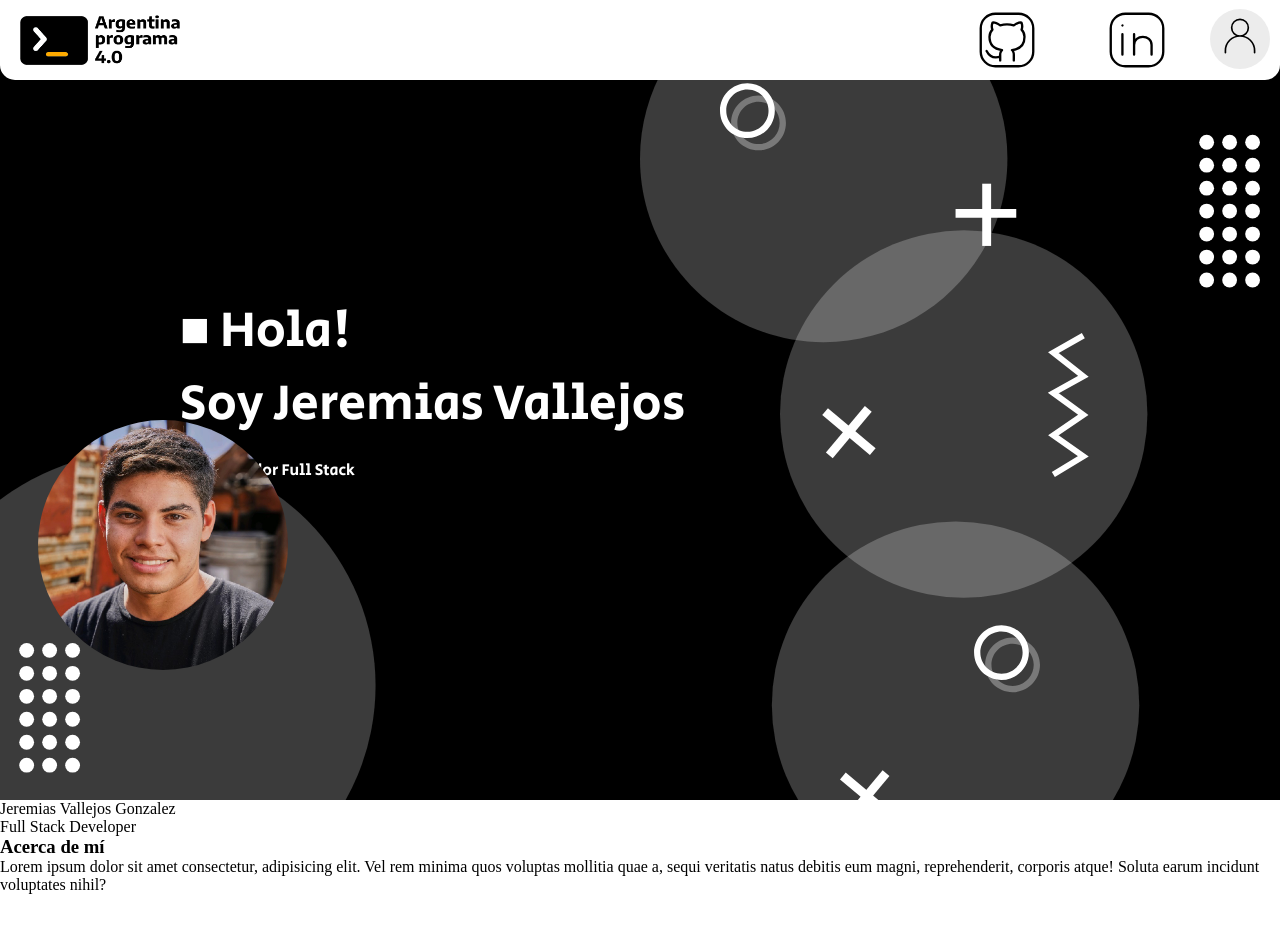
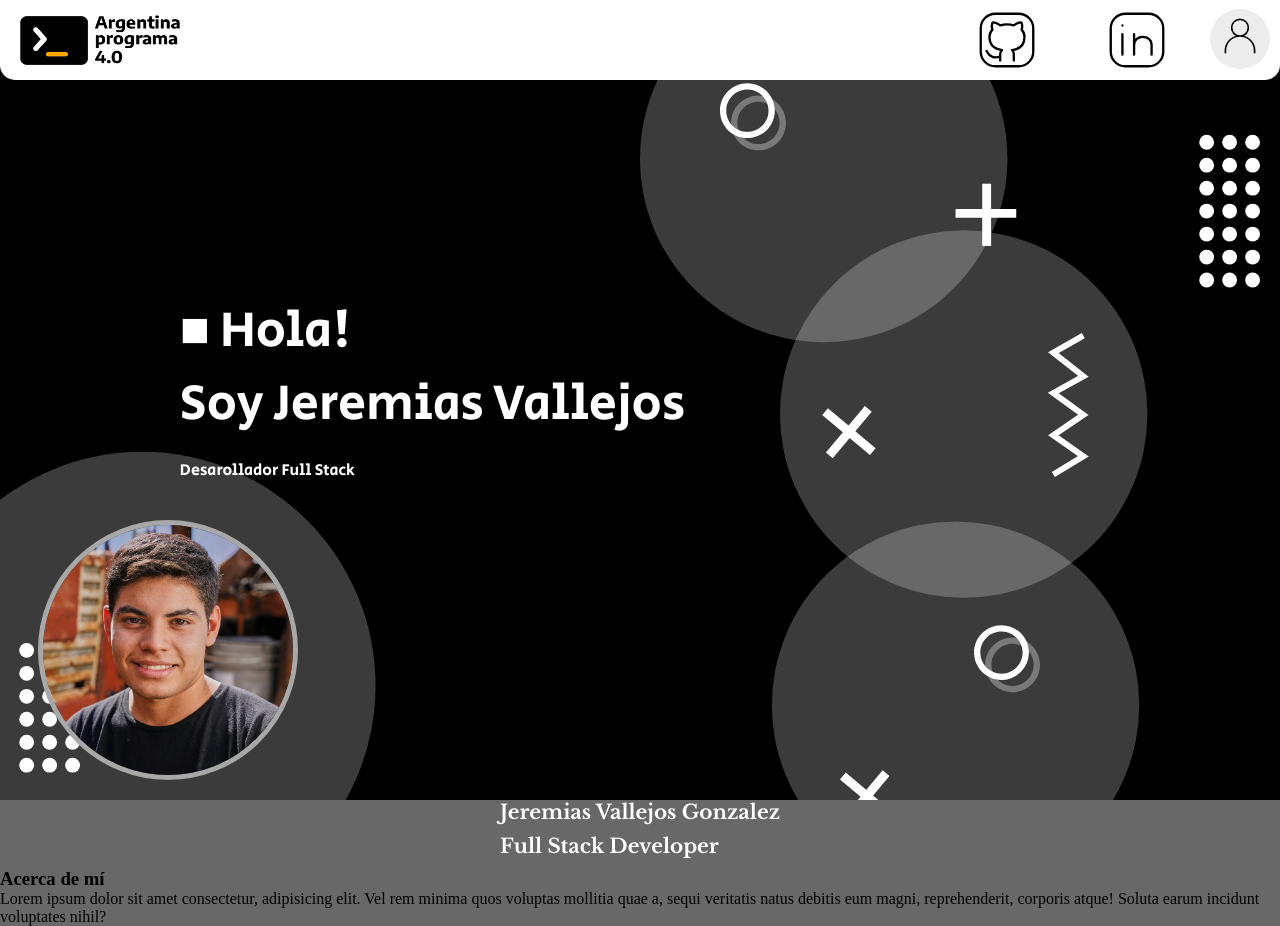
Before and after one commit to Jeremiasvaok/FrontEnd-Portafolio, an Angular app: page / in a window 1280 px wide. Before the commit the page ends 894 px from the top, so only its background shows below. Built offline with nearby package versions, Linux system fonts and the light colour scheme; some icons are missing.

Commit message:
acercaDe-css

```diff
--- a/src/app/Components/AcercaDe/acercaDe.component.css
+++ b/src/app/Components/AcercaDe/acercaDe.component.css
@@ -1,36 +1,41 @@
-/* .contenedor_acercaDe{
-    width: 100%;
-    height: 100vh;
-} */
+@import url('https://fonts.googleapis.com/css2?family=Libre+Baskerville:wght@700&display=swap');
+ .contenedor_acercaDe{
+    display: grid;
+  background-color: #686868;
+}
+.foto_estilo{
+    position: absolute;
+    width: 250px;
+    height: 250px;
+    left: 3%;
+    top: 520px;
+    border-radius: 50%;
+    border: #a8a8a8 5px solid;
+}
 
-@media (min-width:576px) {
+@media (max-width:600px){
     .foto_estilo{
         position: absolute;
         width: 250px;
         height: 250px;
         left: 3%;
-        top: 927px;
+        top: 616px;
         border-radius: 50%;
+        display:flex;
+        border: #a8a8a8 5px solid;
     }
 }
-/* @media (max-width:575px) {
-    .foto_estilo{
-        position: absolute;
-        width: 250px;
-        height: 250px;
-        left: 3%;
-        top: 600px;
-        border-radius: 50%;
-    }
-} */
 
-@media screen and (min-width:800px)   {
-    .foto_estilo{
-        position: absolute;
-        width: 250px;
-        height: 250px;
-        left: 3%;
-        top: 420px;
-        border-radius: 50%;
-    }
+.contenedor_nombre{
+    display: grid;
+    justify-content: center;
 }
+
+.contenedor_nombre p{
+   margin-bottom: 10px;
+   font-size: 20px;
+   font-weight: 700;
+   color: #ffffff;
+   font-family: 'Libre Baskerville', serif;
+
+}
--- a/src/app/Components/AcercaDe/acercaDe.component.html
+++ b/src/app/Components/AcercaDe/acercaDe.component.html
@@ -2,7 +2,7 @@
    <div class="contenedor_foto">
      <img src="../../../assets/FotoPerfil.jpeg" alt="Foto-Jeremias Vallejos" class="foto_estilo"/>
    </div>
-   <div>
+   <div class="contenedor_nombre">
      <p>Jeremias Vallejos Gonzalez</p>
      <p>Full Stack Developer</p>
    </div>
```
